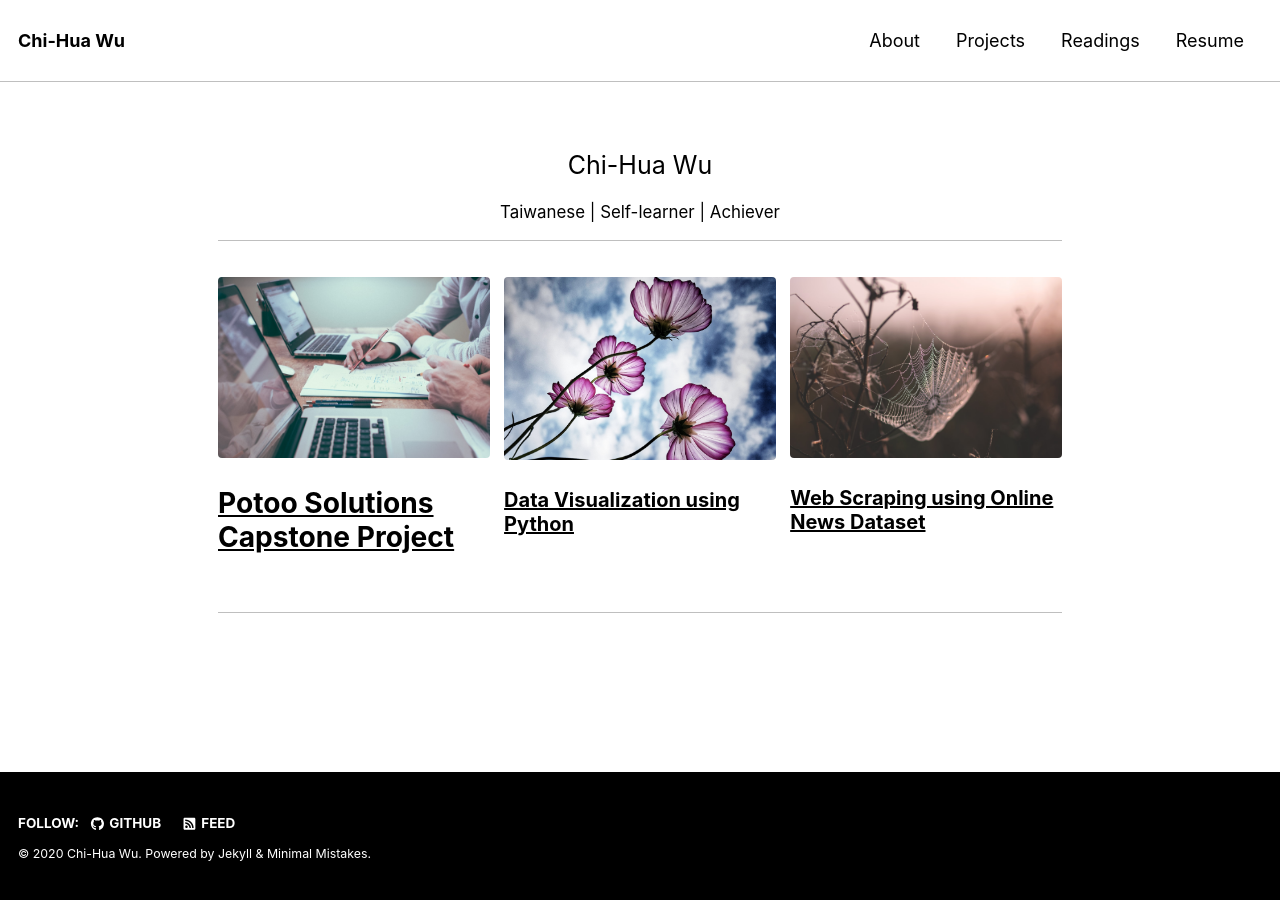
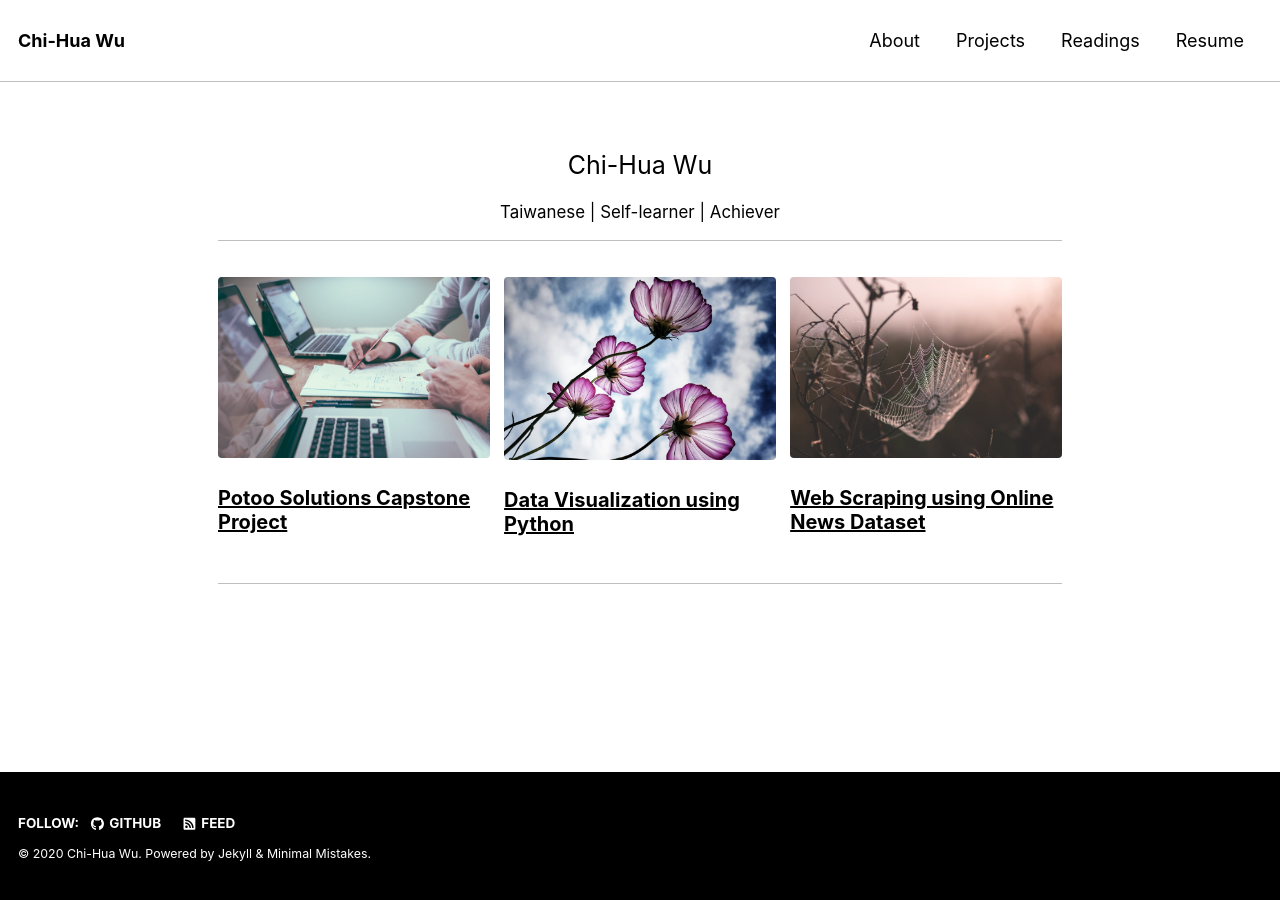
Before and after one commit to chw18019/chw18019.github.io, a Jekyll site: the page built from index.html, in a window 1280 px wide. Built offline with Jekyll 4.4.1, drawn with Linux system fonts in a browser that asks for light colours; nearby versions of some CDN libraries; the list of posts is cut into pages by our own code.

Commit message:
Update index.html

```diff
--- a/index.html
+++ b/index.html
@@ -10,7 +10,7 @@ intro:
 feature_row:
   - image_path: /assets/200504/scott-graham.jpeg
     alt: "placeholder image 1"
-    title: <p style="font-size:20x">Potoo Solutions Capstone Project</p>
+    title: <p style="font-size:20px">Potoo Solutions Capstone Project</p>
     url: "https://chw18019.github.io/Potoo_solutions/"
 
 
```
